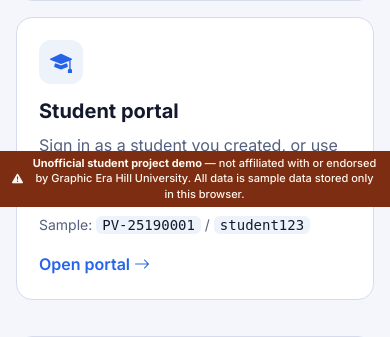
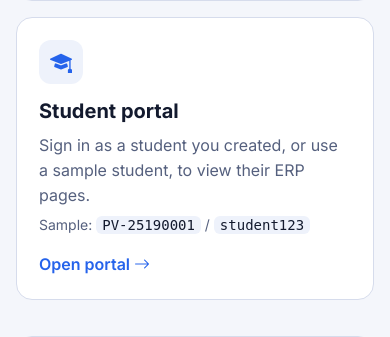
Before and after one commit to InitTVSF/ERP, a Flask app: template web/templates/landing.html in a window 390 px wide. Shown: the part 637-974 px from the top of the page. Run offline with Flask 3, Linux system fonts and the light colour scheme; the template is opened without the code that fills it, so the values that code supplies are empty.

Commit message:
removed desclaimer

```diff
--- a/web/js/templates.js
+++ b/web/js/templates.js
@@ -1,7 +1,6 @@
 // Every template the app renders; fetched once at startup.
 // tests/check.mjs fails if a file in templates/ is missing here.
 export const TEMPLATES = [
-  "_disclaimer.html",
   "admin/attendance.html",
   "admin/attendance_report.html",
   "admin/backup.html",
--- a/web/static/demo.css
+++ /dev/null
@@ -1,26 +0,0 @@
-/* Disclaimer shown on every page of the static demo (also when printed). */
-.demo-banner {
-  position: fixed;
-  left: 0;
-  right: 0;
-  bottom: 0;
-  z-index: 9999;
-  display: flex;
-  gap: 8px;
-  align-items: center;
-  justify-content: center;
-  padding: 6px 16px;
-  background: #7c2d12;
-  color: #fff7ed;
-  font: 500 12px/1.4 Inter, system-ui, sans-serif;
-  text-align: center;
-}
-body { padding-bottom: 34px; }
-@media (max-width: 600px) {
-  .demo-banner { font-size: 11px; padding: 5px 12px; }
-  body { padding-bottom: 48px; }
-}
-@media print {
-  .demo-banner { position: static; margin-top: 16px; background: none; color: #000; border: 1px solid #000; }
-  body { padding-bottom: 0; }
-}
--- a/web/templates/_disclaimer.html
+++ /dev/null
@@ -1,4 +0,0 @@
-<div class="demo-banner" role="note">
-  <i class="bi bi-exclamation-triangle-fill" aria-hidden="true"></i>
-  <span><strong>Unofficial student project demo</strong> &mdash; not affiliated with or endorsed by Graphic Era Hill University. All data is sample data stored only in this browser.</span>
-</div>
--- a/web/templates/admin/base.html
+++ b/web/templates/admin/base.html
@@ -9,7 +9,6 @@
   <link href="https://fonts.googleapis.com/css2?family=Inter:wght@400;500;600&family=Space+Grotesk:wght@500;600;700&display=swap" rel="stylesheet">
   <link rel="stylesheet" href="https://cdn.jsdelivr.net/npm/bootstrap-icons@1.11.3/font/bootstrap-icons.min.css">
   <link rel="stylesheet" href="{{ url_for('static', filename='admin/admin.css') }}">
-  <link rel="stylesheet" href="{{ url_for('static', filename='demo.css') }}">
 </head>
 <body class="{% block body_class %}{% endblock %}">
 {% block body %}
@@ -117,6 +116,5 @@
 </main>
 {% endif %}
 {% endblock %}
-{% include "_disclaimer.html" %}
 </body>
 </html>
--- a/web/templates/landing.html
+++ b/web/templates/landing.html
@@ -9,7 +9,6 @@
   <link href="https://fonts.googleapis.com/css2?family=Inter:wght@400;500;600;700;800&display=swap" rel="stylesheet">
   <link rel="stylesheet" href="https://cdn.jsdelivr.net/npm/bootstrap-icons@1.11.3/font/bootstrap-icons.min.css">
   <link rel="stylesheet" href="{{ url_for('static', filename='landing.css') }}">
-  <link rel="stylesheet" href="{{ url_for('static', filename='demo.css') }}">
   <link rel="icon" type="image/png" href="{{ url_for('static', filename='portal/img/logo.png') }}">
 </head>
 <body class="landing">
@@ -55,6 +54,5 @@
     <span>Student project · not an official university system</span>
   </footer>
 </main>
-{% include "_disclaimer.html" %}
 </body>
 </html>
--- a/web/templates/portal/base.html
+++ b/web/templates/portal/base.html
@@ -10,7 +10,6 @@
   <link rel="stylesheet" href="https://cdn.jsdelivr.net/npm/bootstrap-icons@1.11.3/font/bootstrap-icons.min.css">
   <link rel="stylesheet" href="{{ url_for('static', filename='portal/portal.css') }}">
   {% block head %}{% endblock %}
-  <link rel="stylesheet" href="{{ url_for('static', filename='demo.css') }}">
 </head>
 <body class="theme-dark">
 <script>
@@ -197,6 +196,5 @@
   });
 })();
 </script>
-{% include "_disclaimer.html" %}
 </body>
 </html>
--- a/web/templates/portal/login.html
+++ b/web/templates/portal/login.html
@@ -10,7 +10,6 @@
   <link rel="stylesheet" href="https://cdn.jsdelivr.net/npm/bootstrap-icons@1.11.3/font/bootstrap-icons.min.css">
   <link rel="stylesheet" href="{{ url_for('static', filename='portal/portal.css') }}">
   <link rel="icon" type="image/png" href="{{ url_for('static', filename='portal/img/logo.png') }}">
-  <link rel="stylesheet" href="{{ url_for('static', filename='demo.css') }}">
 </head>
 <body class="login-body">
   <div class="campus-backdrop{% if login_bg %} has-photo{% endif %}" aria-hidden="true"
@@ -87,6 +86,5 @@
   });
 })();
 </script>
-{% include "_disclaimer.html" %}
 </body>
 </html>
```
Also changed, not shown: web/tests/browser.mjs (+0 -1 lines), web/tests/check.mjs (+1 -1 lines).
